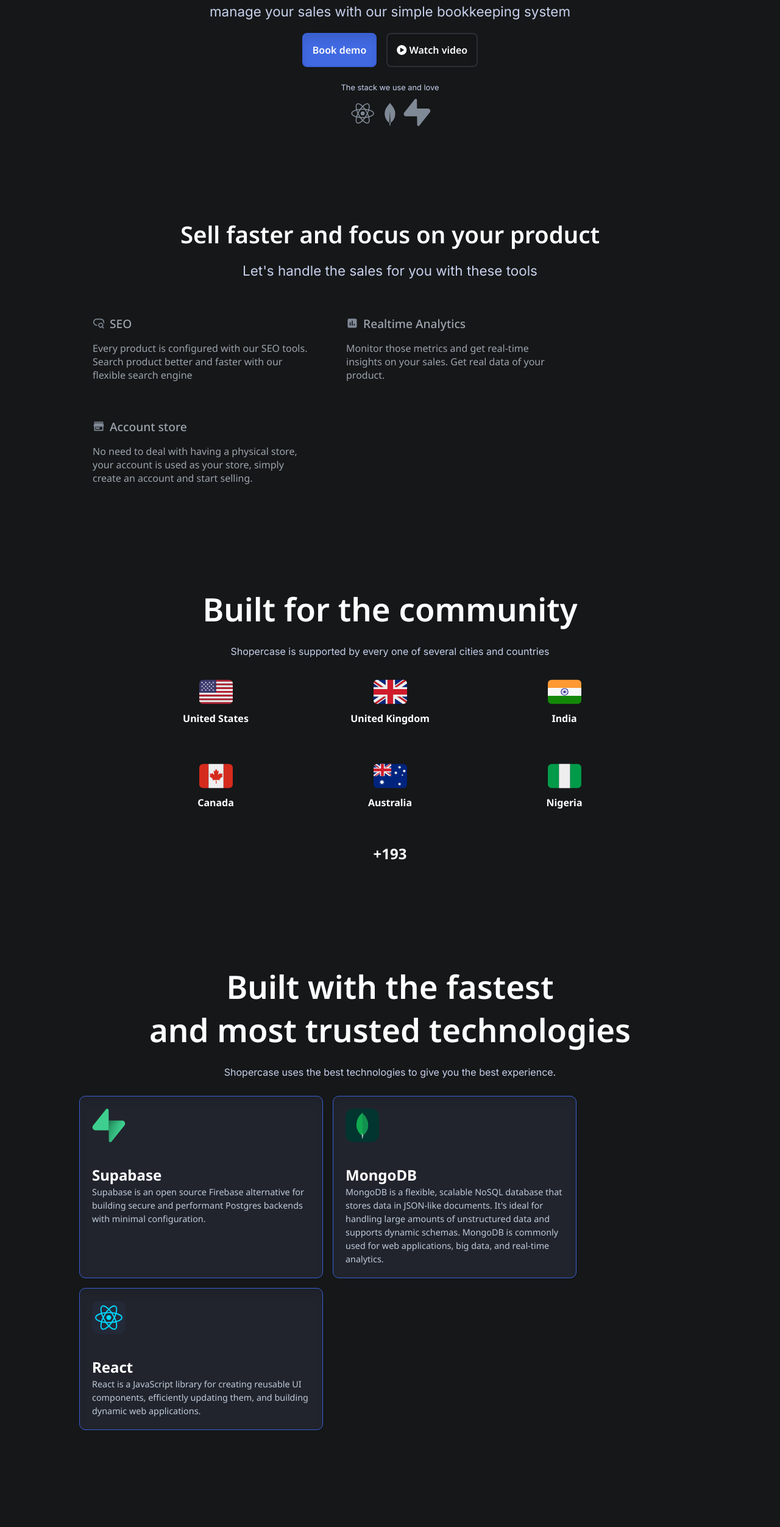
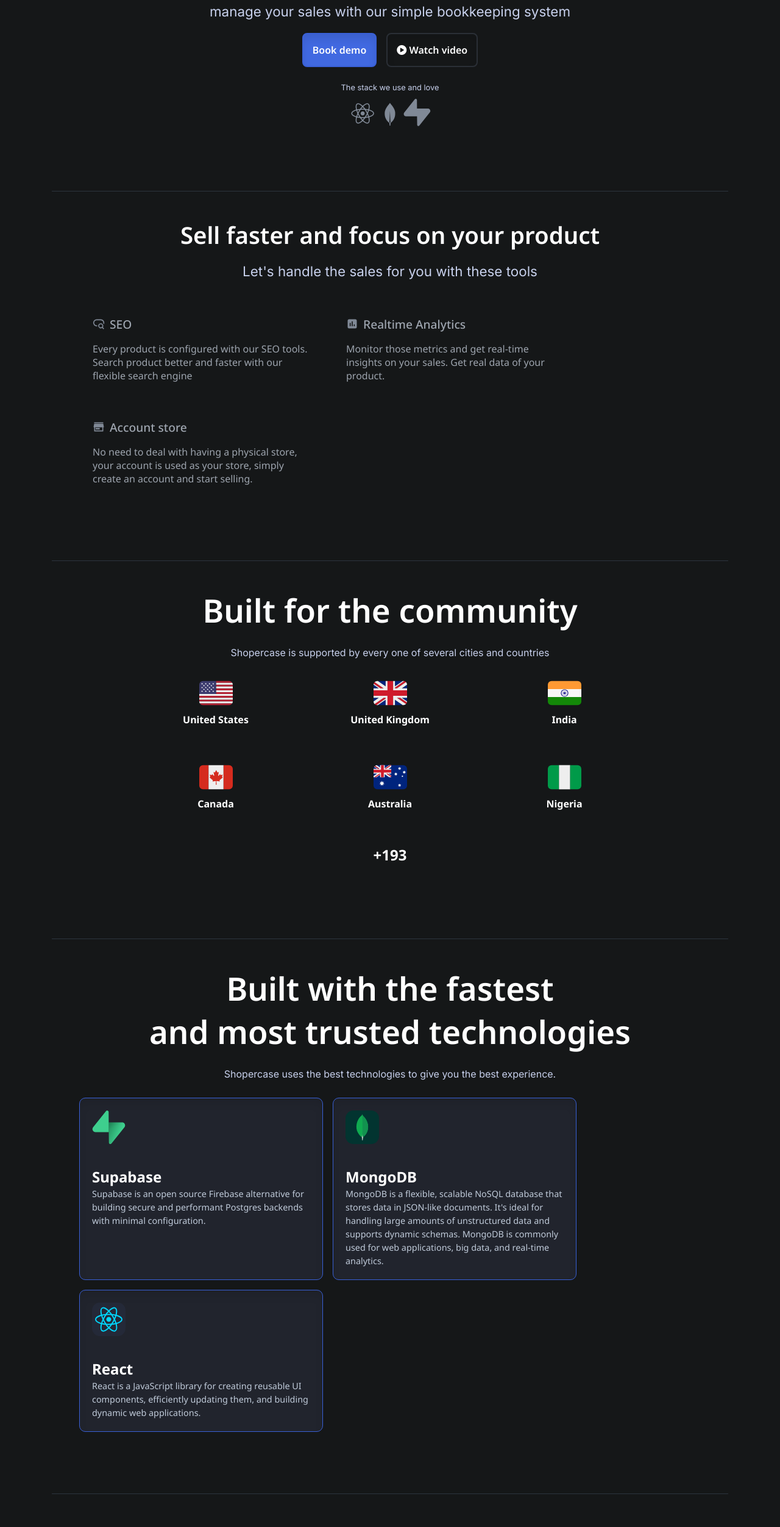
Before and after one commit to creative-tutorials/shopercase, a Next.js app: page / in a window 1280 px wide. Shown: the part 234-2738 px from the top of the page at 61% size. Built offline with nearby package versions, Linux system fonts and the light colour scheme.

Commit message:
[UI] Revamped user interface for improved user experience

```diff
--- a/pages/_error.tsx
+++ b/pages/_error.tsx
@@ -6,7 +6,7 @@
   return (
     <>
      <Head>
-        <title>404: This page could not be founds</title>
+        <title>404 - This page could not be founds</title>
         <meta
           name="description"
           content="Shop smarter, not harder - with the ultimate shopping destination, Shopercase!"
@@ -25,7 +25,7 @@
       <div className={newstyle.pager}>
         <div className={newstyle.pagerwrapper}>
           <h1>404</h1>
-          <p>This page could not be found.</p>
+          <p>This page could not be found</p>
         </div>
       </div>
     </>
--- a/styles/Home.module.css
+++ b/styles/Home.module.css
@@ -126,6 +126,7 @@
 #section2 {
   padding: 45px;
   margin-top: 3.5rem;
+  border-top: 1px solid #2c343e;
 }
 #section2 .center h1 {
   font-size: 2.4rem;
@@ -183,6 +184,7 @@
 #section3 {
   padding: 45px;
   margin-top: 3.5rem;
+  border-top: 1px solid #2c343e;
 }
 #section3 .center p {
   font-size: 1rem;
@@ -208,6 +210,7 @@
 #section4 {
   padding: 45px;
   margin-top: 3.5rem;
+  border-top: 1px solid #2c343e;
 }
 #section4 .center p {
   font-size: 1rem;
@@ -215,6 +218,7 @@
 #section5 {
   padding: 45px;
   margin-top: 3.5rem;
+  border-top: 1px solid #2c343e;
 }
 #section5 .center p {
   font-size: 1rem;
@@ -252,6 +256,7 @@
 #section6 {
   padding: 45px;
   margin-top: 3.5rem;
+  border-top: 1px solid #2c343e;
 }
 #section6 .buttons {
   display: block;
@@ -277,68 +282,7 @@
   font-size: 1.8rem;
   color: #c0cbda;
 }
-/* @media screen and (max-width: 863px) {
-  .center h1 {
-    font-size: 2.2rem;
-  }
-  .center p {
-    font-size: 1rem;
-    line-height: 1.6rem;
-  }
-  .buttons button {
-    font-size: 0.9rem;
-  }
-  #section2 .center h1 {
-    font-size: 2rem;
-  }
-  .ebx_3 {
-    width: 100%;
-    max-width: none;
-  }
-  #section3 .center h1 {
-    font-size: 2rem;
-  }
-  #section3 .center p {
-    font-size: 0.9rem;
-  }
-  .fl3_gg {
-    width: 100%;
-    max-width: none;
-  }
-  #section5 .center h1 {
-    font-size: 1.7rem;
-  }
-  #section5 .center p {
-    font-size: 1rem;
-  }
-  .y3_ch3 span {
-    font-size: 0.8rem;
-  }
-  .y3_ch3 h3 {
-    margin-top: 2rem;
-    font-size: 1.2rem;
-  }
-  #section4 .center h1 {
-    font-size: 1.7rem;
-  }
-  #section4 .center p {
-    font-size: 1rem;
-  }
-  #section6 .center h1 {
-    font-size: 1.6rem;
-  }
-  .center .buttons {
-    width: 100%;
-    display: flex;
-    align-items: center;
-    justify-content: center;
-    flex-wrap: wrap;
-    gap: 1rem;
-  }
-  .buttons button {
-    font-size: 1rem;
-  }
-} */
+
 .menu {
   display: none;
 }
```
Also changed, not shown: styles/notfound.module.css (+7 -0 lines).
